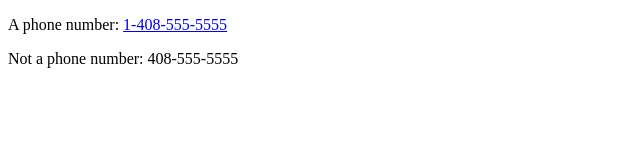
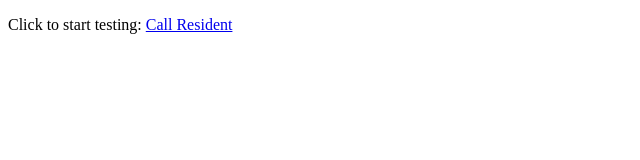
Before and after one commit to FisherWL/tel-test, a plain HTML site: page index.html in a window 1280 px wide. Shown: the whole page, without its empty margins (0-640 px from the left). Drawn offline with Linux system fonts and the light colour scheme.

Commit message:
Update index.html

```diff
--- a/index.html
+++ b/index.html
@@ -10,8 +10,7 @@
 </head>
 <body>
      <!-- Then use phone links to explicitly create a link. -->
-     <p>A phone number: <a href="tel:1-408-555-5555">1-408-555-5555</a></p>
+     <p>Click to start testing: <a href="tel:202-907-3922">Call Resident</a></p>
      <!-- Otherwise, numbers that look like phone numbers are not links. -->
-     <p>Not a phone number: 408-555-5555</p>
 </body>
 </html>
```
